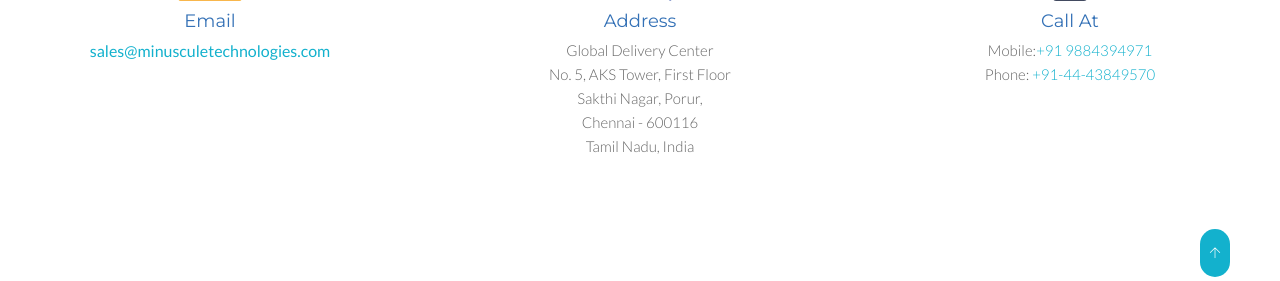
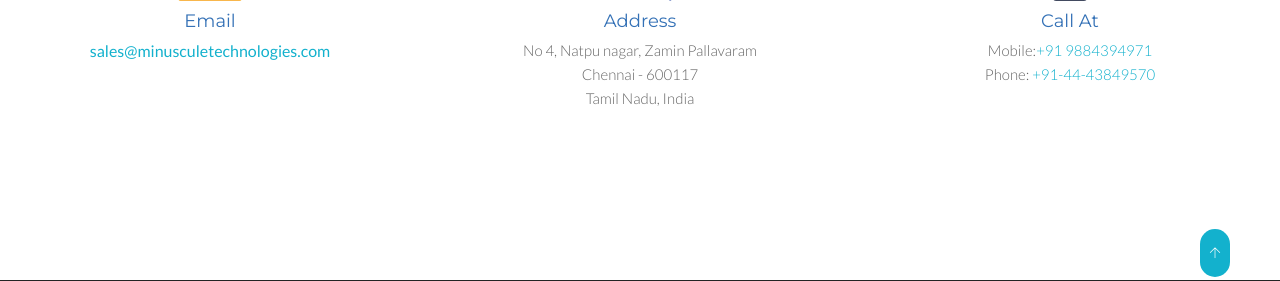
Before and after one commit to PrijeshJp/final, a PHP site: page /contact.php in a window 1280 px wide. Shown: the part 573-854 px from the top of the page. Run offline with PHP 8.4, Linux system fonts and the light colour scheme; some libraries are stand-ins or nearby versions.

Commit message:
new address and map updated

```diff
--- a/contact.php
+++ b/contact.php
@@ -27,7 +27,7 @@
 					<div class="row">
 						<div class="col-sm-12 text-center">
 							<div class="gmap">
-<iframe allowfullscreen="" height="450" width="100%" src="https://www.google.com/maps/embed?pb=!1m18!1m12!1m3!1d3887.0750447371197!2d80.16173431482264!3d13.030892990817025!2m3!1f0!2f0!3f0!3m2!1i1024!2i768!4f13.1!3m3!1m2!1s0x3a5260e06a33ce31%3A0x39be3744de608b18!2sMinuscule+Technologies+Pvt.+Ltd.!5e0!3m2!1sen!2sin!4v1491829933297" style="border-top: 0px; border-right: 0px; border-bottom: 0px; border-left: 0px" width="600"></iframe>
+<iframe allowfullscreen="" height="450" width="100%" src="https://www.google.com/maps/embed?pb=!1m18!1m12!1m3!1d1944.141259471195!2d80.17241835222815!3d12.953765126954078!2m3!1f0!2f0!3f0!3m2!1i1024!2i768!4f13.1!3m3!1m2!1s0x3a525ff2e4be8ad7%3A0x17ba6abc6b67e199!2sMinuscule+Technologies!5e0!3m2!1sen!2sin!4v1559537276096!5m2!1sen!2sin" style="border-top: 0px; border-right: 0px; border-bottom: 0px; border-left: 0px" width="600"></iframe>
 							</div>
 						</div>
 					</div>
@@ -51,10 +51,8 @@
                                 <img src="img/icons/map.png" alt="Direction" style="margin-bottom: 10px;">
                                 <h4 class="g-font-size-18--xs g-color--blue g-margin-b-5--xs">Address</h4>
                                 <address>
-                                    <p>Global Delivery Center<br />
-                                        No. 5, AKS Tower, First Floor<br />
-                                        Sakthi Nagar, Porur,<br />
-                                        Chennai - 600116<br />
+                                    <p>No 4, Natpu nagar, Zamin Pallavaram<br />
+                                        Chennai - 600117<br />
                                         Tamil Nadu, India
                                     </p>
                                 </address>
```
